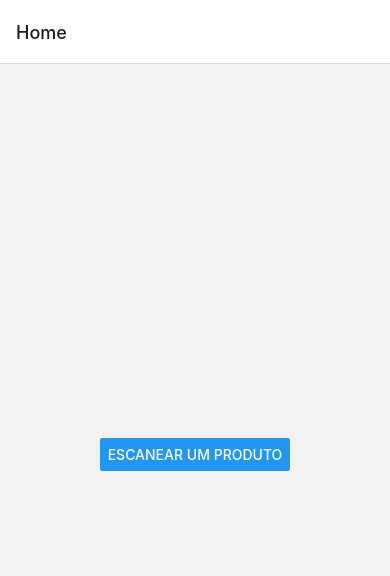
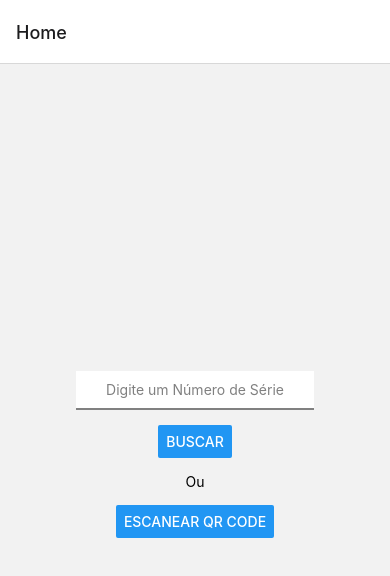
Before and after one commit to Gebrel07/Controle-Estoque-Mobile, a React Native app: screen /Home in a window 390 px wide. Shown: the top 576 px of the page. Built offline with nearby package versions, Linux system fonts and the light colour scheme; no server answers.

Commit message:
added serial number search to home screen

```diff
--- a/src/screens/Home.tsx
+++ b/src/screens/Home.tsx
@@ -1,10 +1,35 @@
 import { NavigationProp } from "@react-navigation/native";
-import { Button, StyleSheet, View } from "react-native";
+import { useState } from "react";
+import { Button, StyleSheet, Text, View } from "react-native";
+import { TextInput } from "react-native-gesture-handler";
+import Toast from "react-native-toast-message";
 
 const Home = ({ navigation }: { navigation: NavigationProp<any> }) => {
+  const [serialNumber, setSerialNumber] = useState<string | null>(null);
+
+  const handleSubmit = () => {
+    if (serialNumber) {
+      navigation.navigate("ViewPrinter", { serialNumber });
+    } else {
+      Toast.show({
+        type: "error",
+        text1: "Digite um Número de Série",
+        position: "bottom",
+        visibilityTime: 5000,
+      });
+    }
+  };
+
   return (
     <View style={styles.container}>
-      <Button title="Escanear um produto" onPress={() => navigation.navigate("Scan")} />
+      <TextInput
+        style={styles.input}
+        placeholder="Digite um Número de Série"
+        onChangeText={(text) => setSerialNumber(text)}
+      />
+      <Button title="Buscar" onPress={handleSubmit} />
+      <Text>Ou</Text>
+      <Button title="Escanear QR Code" onPress={() => navigation.navigate("Scan")} />
     </View>
   );
 };
@@ -13,7 +38,17 @@ const styles = StyleSheet.create({
   container: {
     flex: 1,
     justifyContent: "center",
+    alignContent: "center",
     alignItems: "center",
+    rowGap: 15,
+  },
+  input: {
+    padding: 10,
+    backgroundColor: "white",
+    borderColor: "gray",
+    textAlign: "center",
+    borderBottomWidth: 2,
+    color: "gray",
   },
 });
 
```
